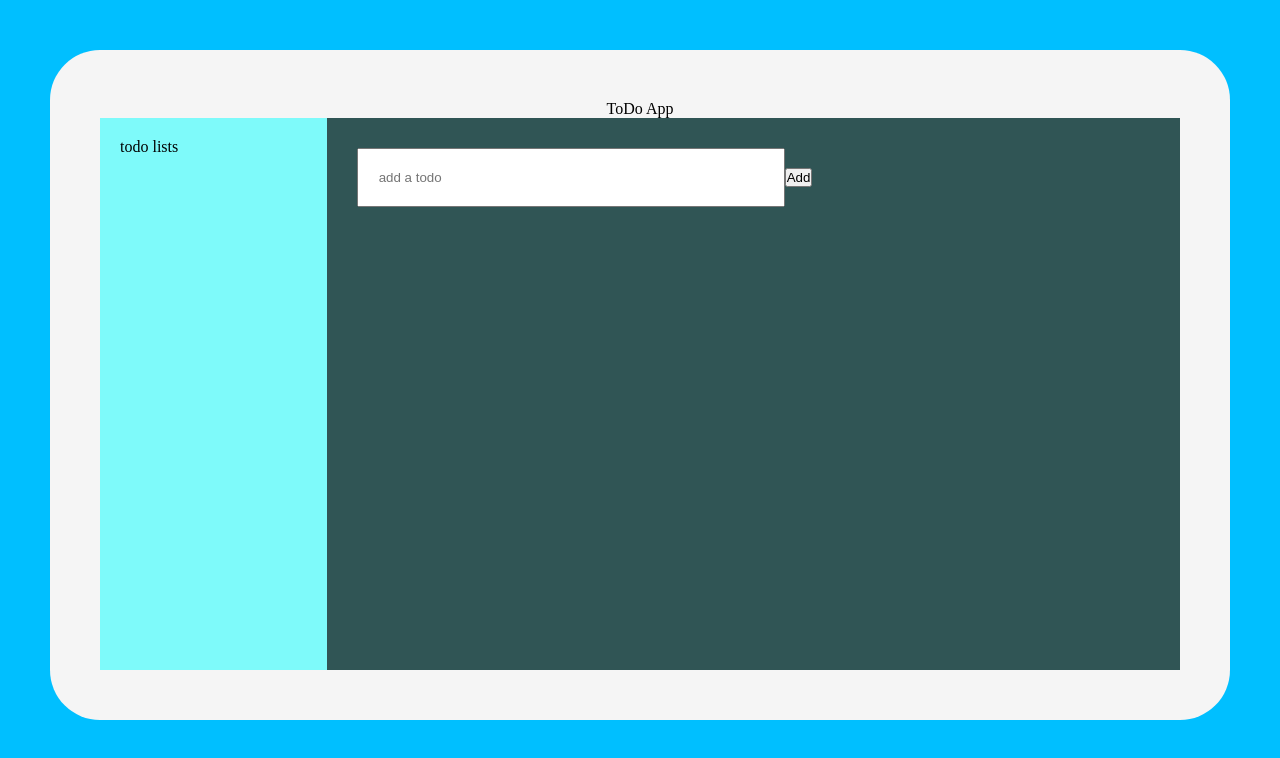
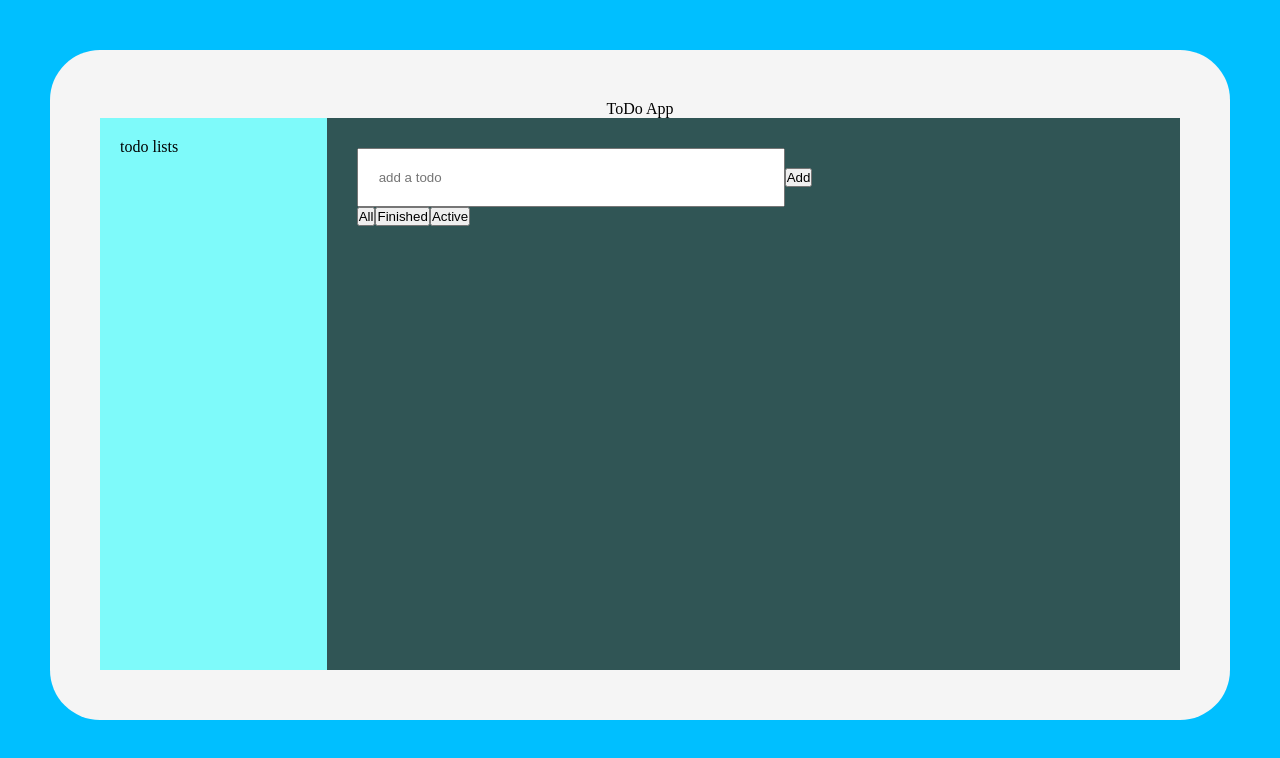
Before and after one commit to BadriSatwik/todo-app, a React (Vite) app: page / in a window 1280 px wide. Shown: the top 758 px of the page. Built offline with nearby package versions, Linux system fonts and the light colour scheme.

Commit message:
feat: add task filtering functionality

```diff
--- a/src/App.jsx
+++ b/src/App.jsx
@@ -26,7 +26,7 @@ function App() {
 
   return (
     <div className='App'>
-      <todosContext.Provider value={{ Todos, setTodos, Todo, setTodo }}>
+      <todosContext.Provider value={{ Todos, setTodos, Todo, setTodo, filter, setFilter }}>
 
         <TodoLayout />
 
--- a/src/components/TodoFilters/TodoFilters.jsx
+++ b/src/components/TodoFilters/TodoFilters.jsx
@@ -1,9 +1,14 @@
-import React from 'react'
+import { useContext } from "react"
+import { todosContext } from "../../context/context"
 
 const TodoFilters = () => {
+  const { setFilter } = useContext(todosContext)
+
   return (
     <div>
-      filters
+      <button onClick={() => setFilter("all")}>All</button>
+      <button onClick={() => setFilter("finished")}>Finished</button>
+      <button onClick={() => setFilter("active")}>Active</button>
     </div>
   )
 }
--- a/src/components/TodoItem/TodoItem.jsx
+++ b/src/components/TodoItem/TodoItem.jsx
@@ -1,11 +1,11 @@
 import { useContext, useState } from "react"
 import { todosContext } from "../../context/context"
-// const {Todos,setTodos} = useContext(todosContext)
+// const { Todos, setTodos, Todo, setTodo } = useContext(todosContext)
 
 import './TodoItem.css'
 
 const TodoItem = () => {
-    const { Todos, setTodos, Todo, setTodo } = useContext(todosContext)
+    const { Todos, setTodos, Todo, setTodo, filter } = useContext(todosContext)
 
     function handleDelete(id) {
         const newTodos = Todos.filter((todo) => todo.id !== id)
@@ -27,7 +27,13 @@ const TodoItem = () => {
     }
     return (
         <div>
-            {Todos.map((item) => {
+            {Todos
+                .filter(item => {
+                    if (filter === "finished") return item.isFinished
+                    if (filter === "active") return !item.isFinished
+                    else return true
+                })
+                .map((item) => {
                     return <div key={item.id}>
                         <input type="checkbox" checked={item.isFinished} onChange={() => handleCheckbox(item.id)} />
                         <div className={item.isFinished ? "line-through" : ""}>{item.Todo}</div>
--- a/src/components/TodoLayout/TodoLayout.jsx
+++ b/src/components/TodoLayout/TodoLayout.jsx
@@ -1,11 +1,12 @@
 import TodoSidebar from '../TodoSidebar/TodoSidebar'
 import TodoHeader from '../TodoHeader/TodoHeader'
 import TodoInput from '../TodoInput/TodoInput'
+import TodoFilters from '../TodoFilters/TodoFilters'
 import TodoItem from '../TodoItem/TodoItem'
 
 import './TodoLayout.css'
 
-const TodoLayout = ({ Todos, setTodos }) => {
+const TodoLayout = () => {
   return (
   <div>
     <div className="Header"><TodoHeader /></div>
@@ -16,6 +17,7 @@ const TodoLayout = ({ Todos, setTodos }) => {
 
       <div className='Main'>
         <div className="Input"><TodoInput /></div>
+        <div className="Filters"><TodoFilters/></div>
         <div className="List"><TodoItem /></div>
       </div>
 
```
Lines whose indentation alone changed are shown as unchanged.
